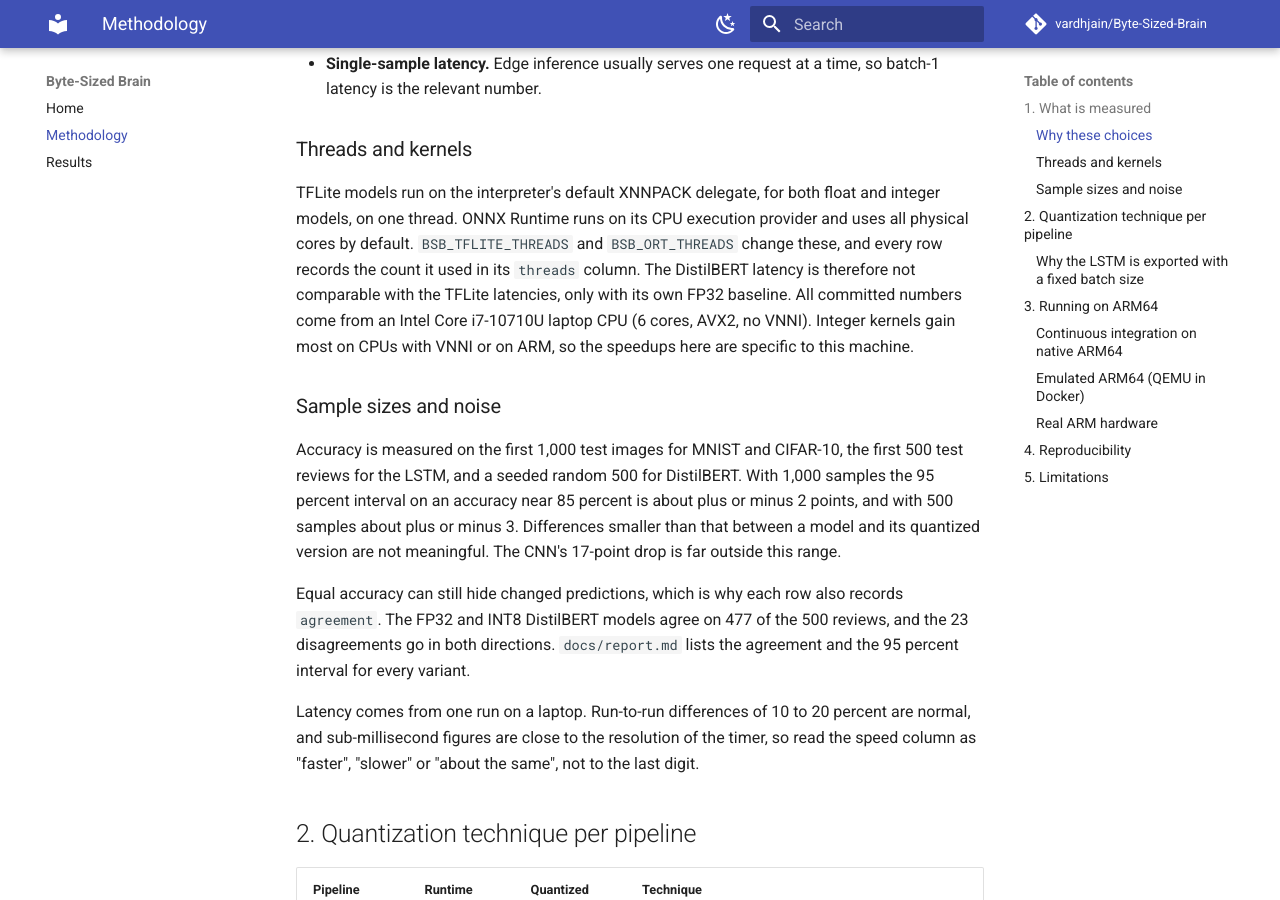
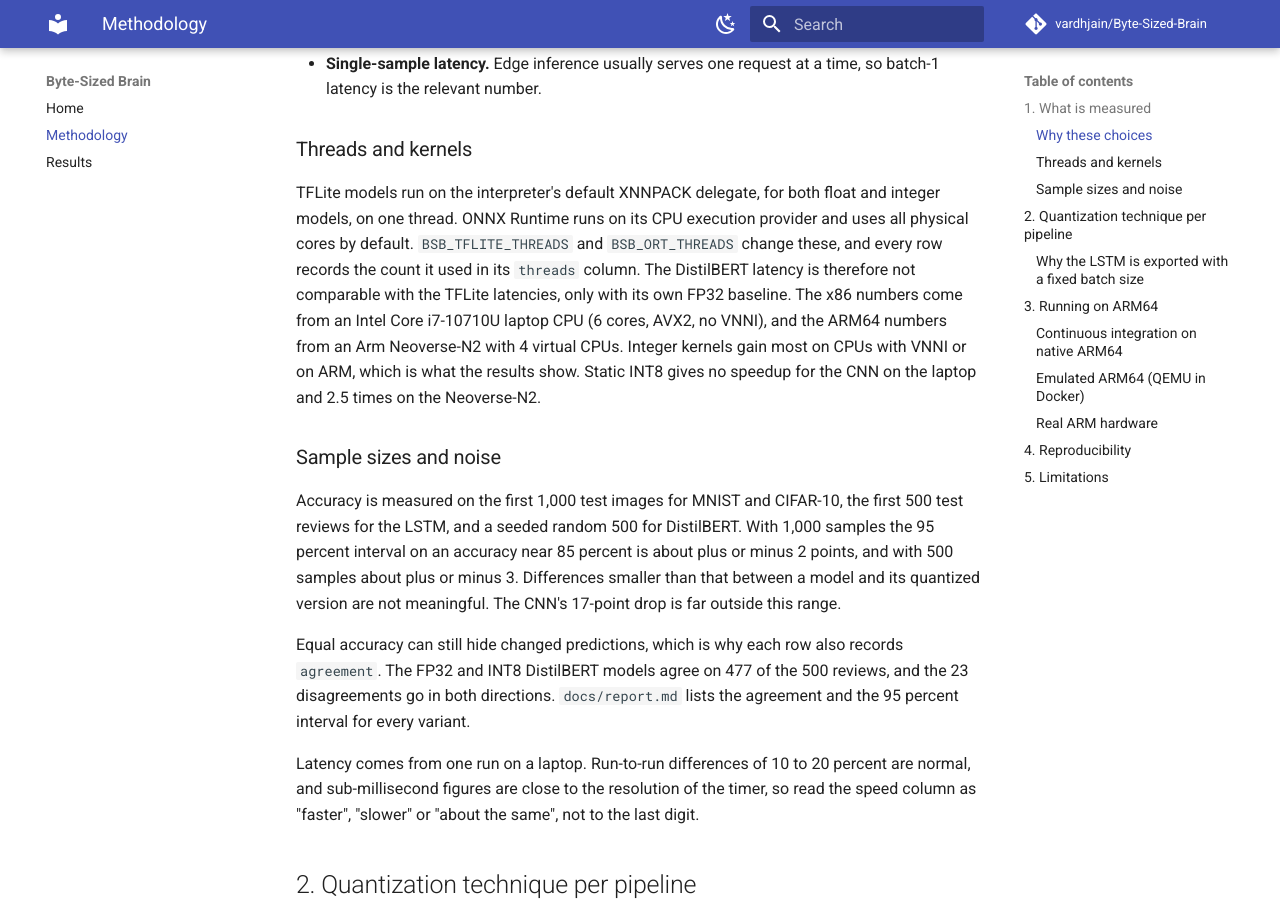
Before and after one commit to vardhjain/Byte-Sized-Brain, an MkDocs documentation site: the page built from docs/methodology.md, in a window 1280 px wide and 900 px high, scrolled down 1349 px. Built offline with MkDocs 1.6.1 and Material for MkDocs 9.7.7, drawn with Linux system fonts in a browser that asks for light colours; comment, search, counter and statistics services are not loaded; some of the changed text lies outside the part shown.

Commit message:
Add native ARM64 benchmark results
Results for all four pipelines from the ARM64 benchmark workflow (Arm
Neoverse-N2, GitHub-hosted runner), committed next to the x86 rows. On
ARM every quantized model is faster, including the static INT8 CNN,
which shows no speedup on the x86 laptop. The README, methodology and
docs home page describe both machines, and the README headline table
stays on x86 through a rule now shared by the report and its test.

Co-Authored-By: Claude Fable 5.1 <noreply@anthropic.com>

```diff
--- a/docs/methodology.md
+++ b/docs/methodology.md
@@ -50,9 +50,11 @@ integer models, on one thread. ONNX Runtime runs on its CPU execution provider a
 all physical cores by default. `BSB_TFLITE_THREADS` and `BSB_ORT_THREADS` change
 these, and every row records the count it used in its `threads` column. The DistilBERT
 latency is therefore not comparable with the TFLite latencies, only with its own FP32
-baseline. All committed numbers come from an Intel Core i7-10710U laptop CPU (6 cores,
-AVX2, no VNNI). Integer kernels gain most on CPUs with VNNI or on ARM, so the speedups
-here are specific to this machine.
+baseline. The x86 numbers come from an Intel Core i7-10710U laptop CPU (6 cores,
+AVX2, no VNNI), and the ARM64 numbers from an Arm Neoverse-N2 with 4 virtual CPUs.
+Integer kernels gain most on CPUs with VNNI or on ARM, which is what the results
+show. Static INT8 gives no speedup for the CNN on the laptop and 2.5 times on the
+Neoverse-N2.
 
 ### Sample sizes and noise
 
@@ -99,8 +101,15 @@ Flex delegate.
 
 ## 3. Running on ARM64
 
-All committed results are from x86. The project offers three ways to exercise ARM64,
-and the first two need no ARM hardware at all.
+The committed results cover x86 and native ARM64. The ARM64 rows were produced by the
+"ARM64 benchmark" workflow, which runs `bsb run all` with the full configs on a
+GitHub-hosted ARM64 runner (Arm Neoverse-N2, 4 vCPUs) and uploads the result files.
+Each pipeline is trained on the runner itself, so the ARM models are separately
+trained copies and their accuracies differ slightly from the x86 ones. A hosted
+runner is a shared virtual machine, so its timings are noisier than a dedicated
+machine's.
+
+Beyond that workflow, the project offers three more ways to exercise ARM64.
 
 ### Continuous integration on native ARM64
 
@@ -199,4 +208,5 @@ compares each row only with the FP32 baseline from the same architecture.
   reviews and tokenization, so they should not be compared with each other.
 - **Dynamic INT8 in ONNX Runtime computes activation ranges per batch**, so its
   accuracy can differ slightly at other batch sizes. Everything here is batch size 1.
-- **One machine.** All committed numbers are from one x86 laptop CPU.
+- **Two machines, one run each.** The committed numbers are from one x86 laptop CPU
+  and one shared ARM64 cloud runner.
```
Also changed, not shown: CHANGELOG.md (+2 -0 lines), README.md (+39 -14 lines), docs/index.md (+3 -2 lines), docs/report.md (+8 -0 lines), 7 other files.
